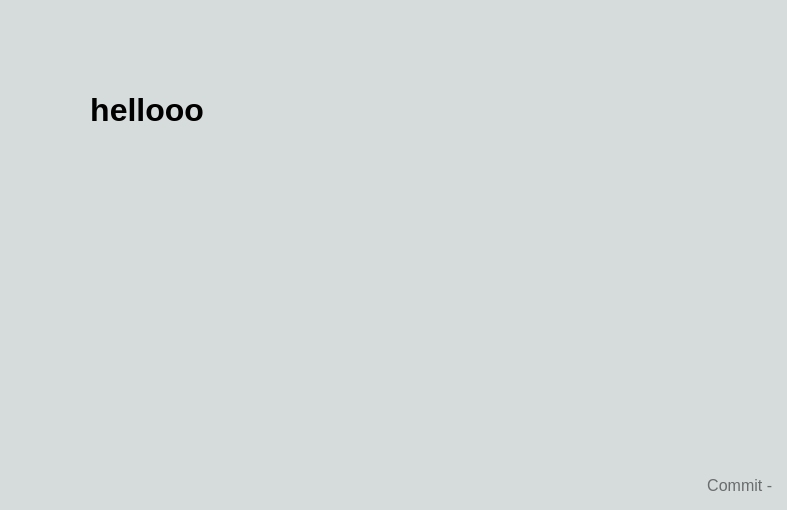
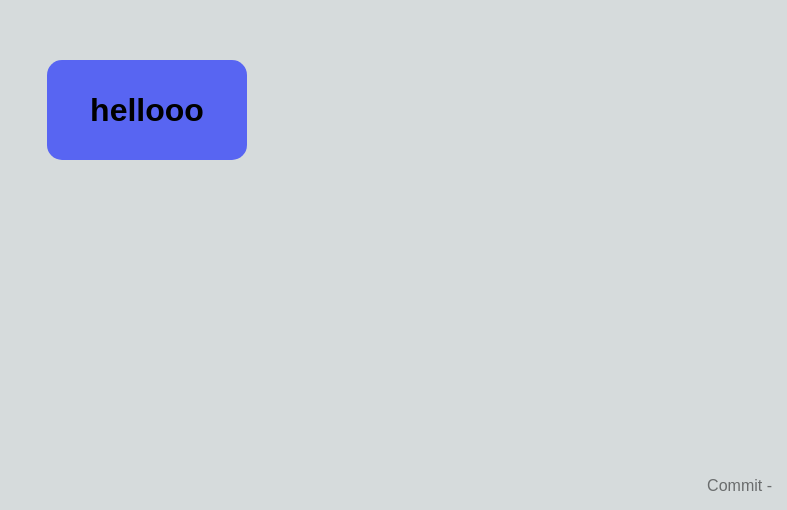
Before and after one commit to CreeperG16/tom-website, a Next.js app: page / in a window 1280 px wide. Shown: the part 290-800 px from the top of the page, without its empty margins (493-1280 px from the left). Built offline with nearby package versions, Linux system fonts and the light colour scheme.

Commit message:
playing with animation

```diff
--- a/next.config.js
+++ b/next.config.js
@@ -1,9 +1,4 @@
 const { execSync } = require("child_process");
-
-/** @type {import('next').NextConfig} */
-const nextConfig = {
-    reactStrictMode: true,
-};
 
 const commits = execSync("git log")
     .toString()
@@ -23,8 +18,12 @@ const commits = execSync("git log")
         author: { name: x[1]?.split(" ")[0], email: x[1]?.split(" ")[1]?.replace?.(/<|>/g, "") },
     }));
 
-module.exports = {
+/** @type {import('next').NextConfig} */
+const nextConfig = {
+    reactStrictMode: true,
     env: {
         NEXT_PUBLIC_GIT_COMMITS: JSON.stringify(commits),
     },
 };
+
+module.exports = nextConfig;
--- a/package.json
+++ b/package.json
@@ -14,6 +14,7 @@
     "@types/node": "18.11.18",
     "@types/react": "18.0.26",
     "@types/react-dom": "18.0.10",
+    "framer-motion": "^8.1.3",
     "next": "13.1.1",
     "react": "18.2.0",
     "react-dom": "18.2.0",
--- a/pages/api/gitinfo.ts
+++ b/pages/api/gitinfo.ts
@@ -1,5 +1,7 @@
 import type { NextApiRequest, NextApiResponse } from "next";
 
 export default function handler(req: NextApiRequest, res: NextApiResponse) {
+    // I don't even need this then lol
+
     return res.status(200).json(JSON.parse(process.env.NEXT_PUBLIC_GIT_COMMITS ?? "[]"));
 }
--- a/pages/index.tsx
+++ b/pages/index.tsx
@@ -1,5 +1,5 @@
 import Head from "next/head";
-import { useEffect, useState } from "react";
+import { motion } from "framer-motion";
 
 export default function Home() {
     const commitInfo = JSON.parse(process.env.NEXT_PUBLIC_GIT_COMMITS ?? "[]")[0];
@@ -22,7 +22,23 @@ export default function Home() {
                         right: 0,
                     }}
                 >
-                    <h1 style={{ fontFamily: "sans-serif" }}>hellooo</h1>
+                    <motion.div
+                        animate
+                        drag
+                        dragConstraints={{ left: 0, right: 0, top: 0, bottom: 0 }}
+                        whileHover={{ scale: 1.2 }}
+                        style={{
+                            display: "flex",
+                            alignItems: "center",
+                            justifyContent: "center",
+                            width: 200,
+                            height: 100,
+                            borderRadius: 15,
+                            backgroundColor: "#5865F2",
+                        }}
+                    >
+                        <h1 style={{ fontFamily: "sans-serif" }}>hellooo</h1>
+                    </motion.div>
                 </div>
                 <footer
                     style={{
```
Also changed, not shown: 1 other file (tests, documents, lock files or other folders).
